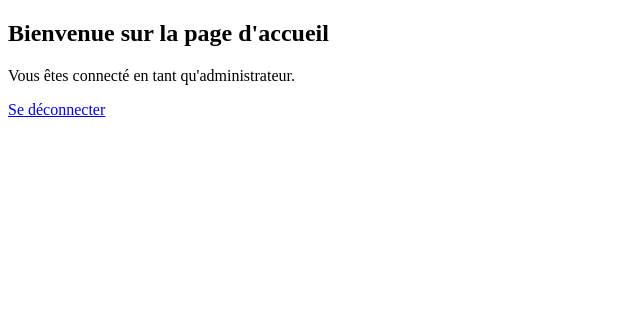
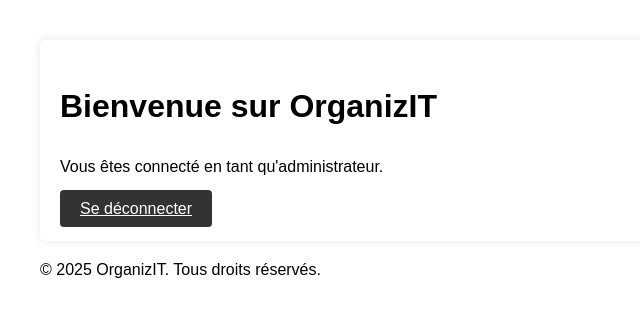
Before and after one commit to soufgame/OrganizIT-, a PHP site: page /index.php in a window 1280 px wide. Shown: the top 318 px of the page, without its empty margins (0-640 px from the left). Run offline with PHP 8.4, Linux system fonts and the light colour scheme; the visitor is signed in with stand-in values (Sample User, id 1).

Commit message:
Update index.php

```diff
--- a/index.php
+++ b/index.php
@@ -27,14 +27,70 @@ if (isset($_SESSION['logged_in']) && $_SESSION['logged_in'] === true) {
 <html lang="fr">
 <head>
     <meta charset="UTF-8">
+    <meta name="viewport" content="width=device-width, initial-scale=1.0">
     <title><?php echo $logged_in ? 'Accueil' : 'Connexion'; ?></title>
+    <style>
+        :root {
+            --primary-color: #333;
+            --secondary-color: #666;
+        }
+        body {
+            font-family: Arial, sans-serif;
+            line-height: 1.6;
+            margin: 0;
+            padding: 20px;
+            max-width: 1200px;
+            margin: 0 auto;
+        }
+        .container {
+            padding: 20px;
+            box-shadow: 0 0 10px rgba(0,0,0,0.1);
+            border-radius: 5px;
+            margin-top: 20px;
+        }
+        .form-group {
+            margin-bottom: 15px;
+        }
+        .form-control {
+            width: 100%;
+            max-width: 300px;
+            padding: 8px;
+            margin-top: 5px;
+        }
+        .btn {
+            padding: 10px 20px;
+            background-color: var(--primary-color);
+            color: white;
+            border: none;
+            border-radius: 4px;
+            cursor: pointer;
+        }
+        .error-message {
+            color: red;
+            margin: 10px 0;
+        }
+        @media (max-width: 768px) {
+            body {
+                padding: 10px;
+            }
+            .container {
+                padding: 10px;
+            }
+        }
+    </style>
 </head>
 <body>
+    <main class="container">
         <?php if ($logged_in): ?>
-        <!-- Page d'accueil -->
-        <h2>Bienvenue sur la page d'accueil</h2>
+            <header>
+                <h1>Bienvenue sur OrganizIT</h1>
+            </header>
+            <section aria-label="Informations utilisateur">
                 <p>Vous êtes connecté en tant qu'administrateur.</p>
-        <a href="?logout=1">Se déconnecter</a>
+                <nav>
+                    <a href="?logout=1" class="btn" role="button">Se déconnecter</a>
+                </nav>
+            </section>
 
             <?php
             // Gérer la déconnexion
@@ -45,22 +101,44 @@ if (isset($_SESSION['logged_in']) && $_SESSION['logged_in'] === true) {
             }
             ?>
         <?php else: ?>
-        <!-- Page de connexion -->
-        <h2>Page de Connexion</h2>
-
+            <header>
+                <h1>Connexion à OrganizIT</h1>
+            </header>
+            <section aria-label="Formulaire de connexion">
                 <?php if ($error): ?>
-            <p style="color:red;"><?= htmlspecialchars($error) ?></p>
+                    <div class="error-message" role="alert">
+                        <?= htmlspecialchars($error) ?>
+                    </div>
                 <?php endif; ?>
 
-        <form method="post" action="">
-            <label>Nom d'utilisateur:</label><br>
-            <input type="text" name="username" required><br><br>
+                <form method="post" action="" novalidate>
+                    <div class="form-group">
+                        <label for="username">Nom d'utilisateur</label>
+                        <input type="text"
+                               id="username"
+                               name="username"
+                               class="form-control"
+                               required
+                               aria-required="true">
+                    </div>
 
-            <label>Mot de passe:</label><br>
-            <input type="password" name="password" required><br><br>
+                    <div class="form-group">
+                        <label for="password">Mot de passe</label>
+                        <input type="password"
+                               id="password"
+                               name="password"
+                               class="form-control"
+                               required
+                               aria-required="true">
+                    </div>
 
-            <button type="submit">Se connecter</button>
+                    <button type="submit" class="btn">Se connecter</button>
                 </form>
+            </section>
         <?php endif; ?>
+    </main>
+    <footer>
+        <p>&copy; <?= date('Y') ?> OrganizIT. Tous droits réservés.</p>
+    </footer>
 </body>
 </html>
```
Lines whose indentation alone changed are shown as unchanged.
